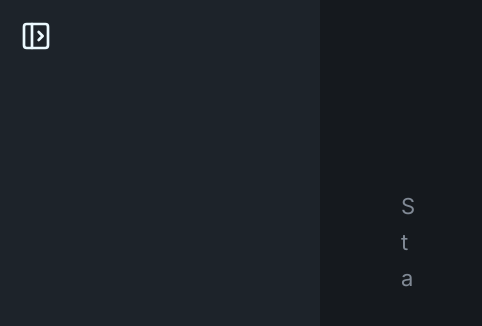
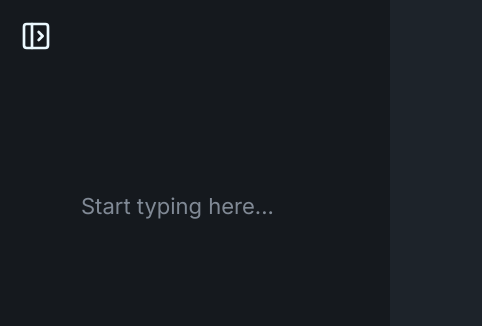
Before and after one commit to jamiewilliamsxyz/notebase, a React (Vite) app: page / in a window 390 px wide. Shown: the top 326 px of the page, 482 px wide, since content can reach past the window. Built offline with nearby package versions, Linux system fonts and the light colour scheme.

Commit message:
Make routes responsive to the sidebar toggle

```diff
--- a/src/App.jsx
+++ b/src/App.jsx
@@ -11,7 +11,7 @@ export const App = () => {
   return (
     <div className="flex">
       <Sidebar />
-      <main className="ml-[20rem] w-full">
+      <main className={`${!isExpanded ? `ml-[20rem]` : ``} w-full`.trim()}>
         <Routes>
           <Route path="/" element={<HomePage />} />
           <Route path="*" element={<NotFoundPage />} />
```
